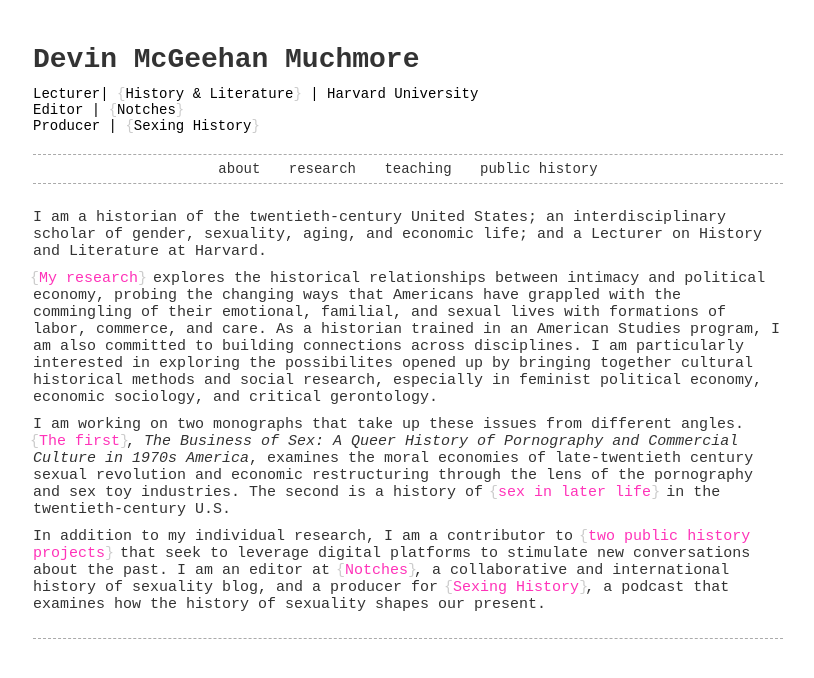
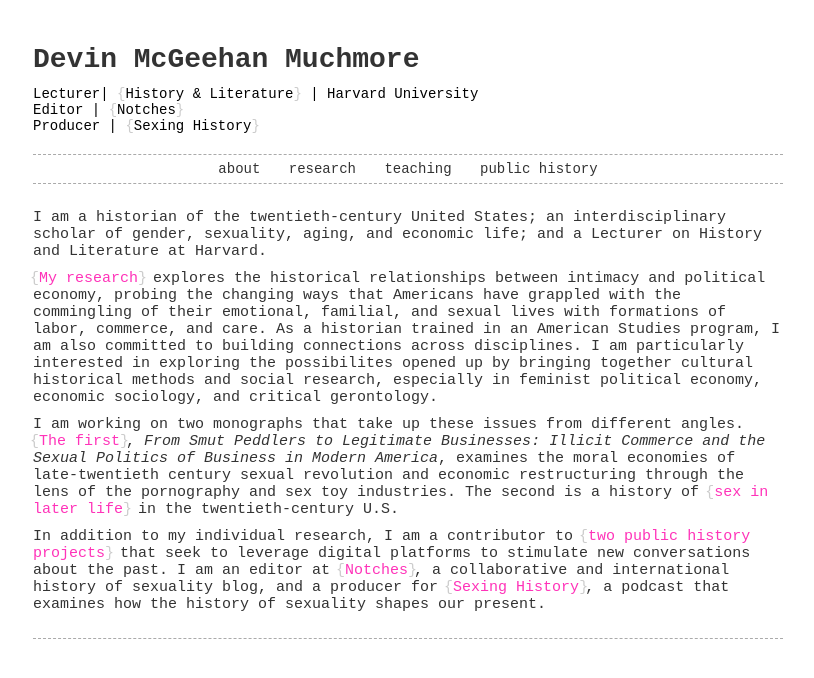
Before and after one commit to devintmm/devintmm.github.io, a Jekyll site: the page built from index.md, in a window 1280 px wide. Shown: the top 678 px of the page, without its empty margins (232-1046 px from the left). Built offline with Jekyll 4.4.1, drawn with Linux system fonts in a browser that asks for light colours.

Commit message:
Update index.md

```diff
--- a/index.md
+++ b/index.md
@@ -5,6 +5,6 @@ I am a historian of the twentieth-century United States; an interdisciplinary sc
 
 [My research](/research) explores the historical relationships between intimacy and political economy, probing the changing ways that Americans have grappled with the commingling of their emotional, familial, and sexual lives with formations of labor, commerce, and care. As a historian trained in an American Studies program, I am also committed to building connections across disciplines. I am particularly interested in exploring the possibilites opened up by bringing together cultural historical methods and social research, especially in feminist political economy, economic sociology, and critical gerontology.
 
-I am working on two monographs that take up these issues from different angles. [The first](/research), *The Business of Sex: A Queer History of Pornography and Commercial Culture in 1970s America*, examines the moral economies of late-twentieth century sexual revolution and economic restructuring through the lens of the pornography and sex toy industries. The second is a history of [sex in later life](/research) in the twentieth-century U.S.
+I am working on two monographs that take up these issues from different angles. [The first](/research), *From Smut Peddlers to Legitimate Businesses: Illicit Commerce and the Sexual Politics of Business in Modern America*, examines the moral economies of late-twentieth century sexual revolution and economic restructuring through the lens of the pornography and sex toy industries. The second is a history of [sex in later life](/research) in the twentieth-century U.S.
 
 In addition to my individual research, I am a contributor to [two public history projects](/public_history) that seek to leverage digital platforms to stimulate new conversations about the past. I am an editor at [Notches](http://notchesblog.com), a collaborative and international history of sexuality blog, and a producer for [Sexing History](sexinghistory.com), a podcast that examines how the history of sexuality shapes our present.
```
